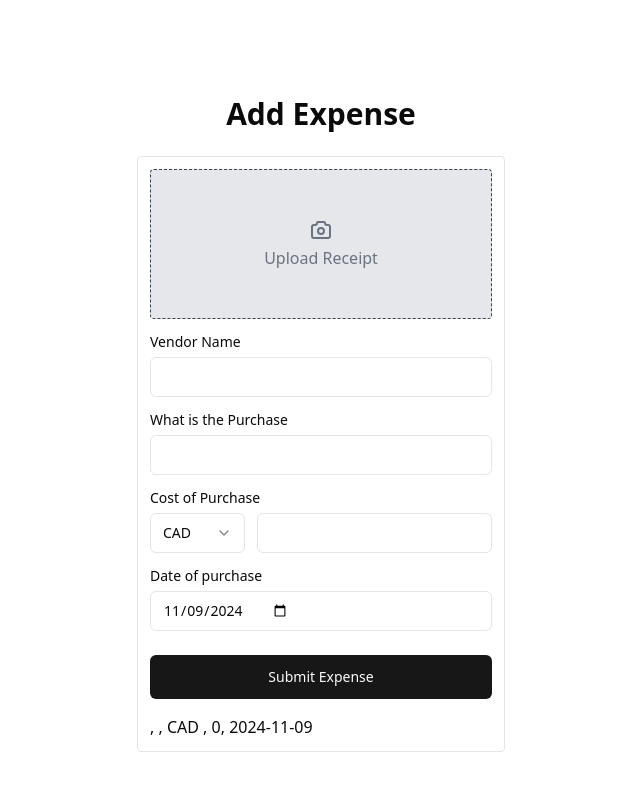
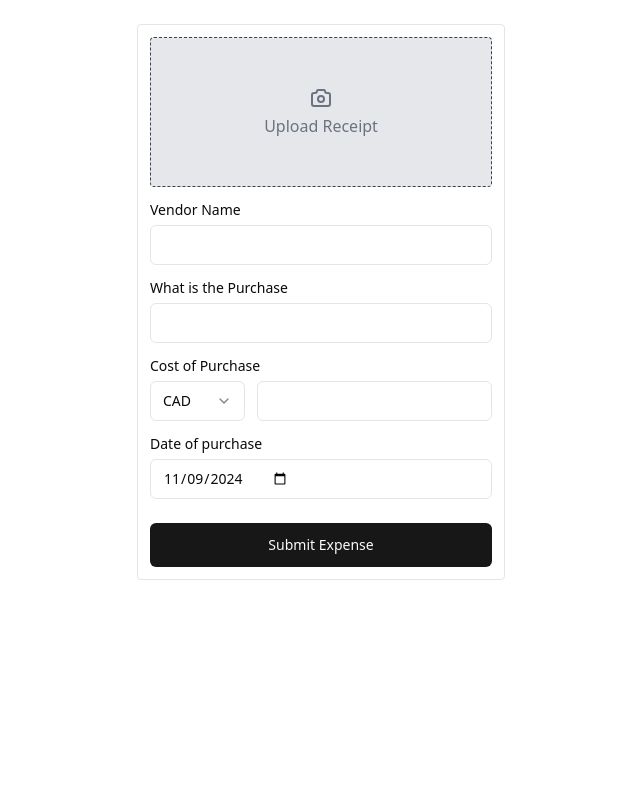
Before and after one commit to Titus-afk/quick-books, a React (Vite) app: page /add_expenses in a window 1280 px wide. Shown: the top 790 px of the page, without its empty margins (319-959 px from the left). Built offline with nearby package versions, Linux system fonts and the light colour scheme.

Commit message:
updated styling

```diff
--- a/src/routes/_authenticated/_public.tsx
+++ b/src/routes/_authenticated/_public.tsx
@@ -8,7 +8,7 @@ export const Route = createFileRoute("/_authenticated/_public")({
 function RouteComponent() {
   return (
     <>
-      <div className="flex flex-col items-center mt-24">
+      <div className="flex flex-col items-center mt-6">
         <div className="max-w-[400px] flex flex-col gap-2 w-full px-4">
           <Outlet />
         </div>
--- a/src/routes/_authenticated/_public/add_expenses.tsx
+++ b/src/routes/_authenticated/_public/add_expenses.tsx
@@ -115,7 +115,6 @@ function RouteComponent() {
 
   return (
     <>
-      <h3 className="mb-4 text-3xl font-semibold text-center">Add Expense</h3>
       <form className="w-full border p-3 rounded flex flex-col gap-4">
         {!receiptImageURL && (
           <div className="p-12 bg-gray-200 flex justify-center border border-dashed border-gray-700 rounded cursor-pointer" onClick={handleReceiptUpload}>
@@ -192,9 +191,6 @@ function RouteComponent() {
             Submit Expense
           </Button>
         )}
-        <span>
-          {formState.vendorName}, {formState.type}, {formState.currency} , {formState.amount}, {formState.dop}
-        </span>
       </form>
     </>
   );
```
Also changed, not shown: 1 other file (tests, documents, lock files or other folders).
